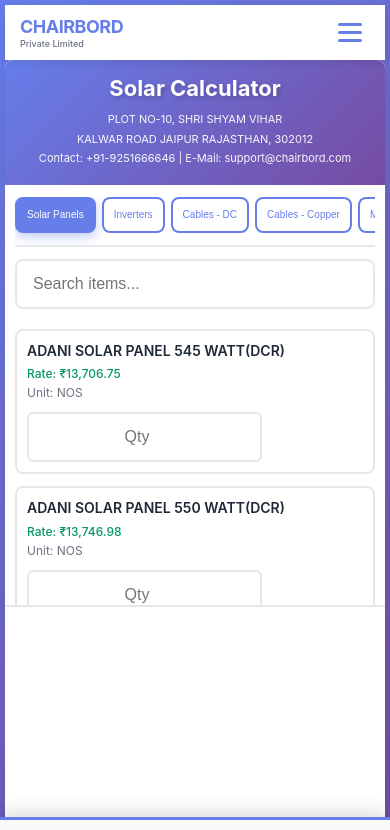
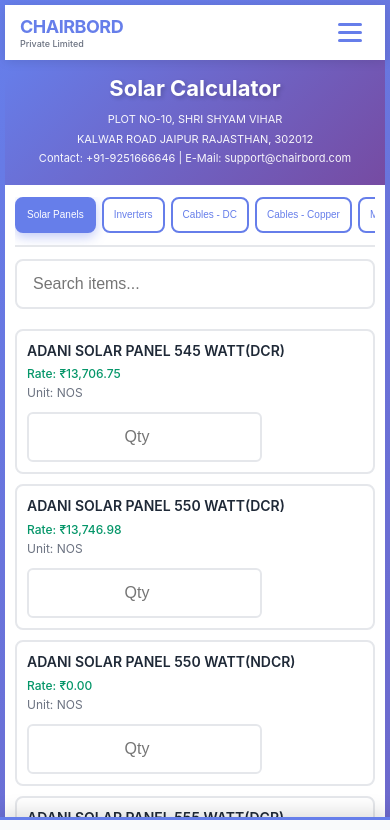
Before and after one commit to AMAN28082001/totalcalculator, a Next.js app: page / in a window 390 px wide. Shown: the top 830 px of the page. Built offline with nearby package versions, Linux system fonts and the light colour scheme; sample sign-in values are in the browser's storage.

Commit message:
Remove floating cart button from mobile view and update styles for improved layout and responsiveness. Added background gradients to the calculator wrapper and adjusted overflow properties for various components.

```diff
--- a/app/globals.css
+++ b/app/globals.css
@@ -14,12 +14,24 @@
   min-height: 100vh;
   padding: 0;
   margin: 0;
+  overflow-x: hidden;
+}
+
+html {
+  background: linear-gradient(135deg, #667eea 0%, #764ba2 100%);
 }
 
 .calculator-wrapper {
   min-height: 100vh;
   display: flex;
   flex-direction: column;
+  background: linear-gradient(135deg, #667eea 0%, #764ba2 100%);
+}
+
+@media (max-width: 768px) {
+  .calculator-wrapper {
+    background: linear-gradient(135deg, #667eea 0%, #764ba2 100%);
+  }
 }
 
 /* Navbar Styles */
@@ -271,9 +283,10 @@
   background: white;
   border-radius: 0;
   box-shadow: 0 4px 20px rgba(0, 0, 0, 0.1);
-  overflow: hidden;
+  overflow: visible;
   display: flex;
   flex-direction: column;
+  min-height: calc(100vh - 80px);
 }
 
 @media (min-width: 769px) {
@@ -281,6 +294,17 @@
     margin: 20px auto;
     border-radius: 16px;
     box-shadow: 0 20px 60px rgba(0, 0, 0, 0.3);
+    min-height: auto;
+    overflow: hidden;
+  }
+}
+
+@media (max-width: 768px) {
+  .calculator-container {
+    min-height: auto;
+    border-radius: 0;
+    overflow: visible;
+    box-shadow: none;
   }
 }
 
@@ -480,12 +504,17 @@
   .main-content {
     grid-template-columns: 1fr;
     min-height: auto;
+    display: flex;
+    flex-direction: column;
   }
 }
 
 @media (max-width: 768px) {
   .main-content {
-    min-height: calc(100vh - 150px);
+    min-height: auto;
+    display: flex;
+    flex-direction: column;
+    overflow: visible;
   }
 }
 
@@ -500,14 +529,25 @@
   .selection-panel {
     border-right: none;
     border-bottom: 2px solid #e5e7eb;
-    max-height: 60vh;
-  }
-}
-
-@media (max-width: 640px) {
+    max-height: none;
+    overflow-y: visible;
+  }
+}
+
+@media (max-width: 768px) {
   .selection-panel {
     padding: 15px 12px;
-    max-height: 50vh;
+    max-height: none;
+    overflow-y: visible;
+    border-bottom: none;
+  }
+}
+
+@media (max-width: 640px) {
+  .selection-panel {
+    padding: 12px 10px;
+    max-height: none;
+    overflow-y: visible;
   }
 }
 
@@ -630,6 +670,15 @@
   display: flex;
   flex-direction: column;
   gap: 12px;
+  width: 100%;
+  overflow: visible;
+}
+
+@media (max-width: 768px) {
+  .items-list {
+    gap: 10px;
+    padding-bottom: 20px;
+  }
 }
 
 .item-card {
@@ -641,6 +690,19 @@
   border-radius: 8px;
   transition: all 0.3s ease;
   background: white;
+  width: 100%;
+  box-sizing: border-box;
+}
+
+@media (max-width: 768px) {
+  .item-card {
+    padding: 14px;
+    flex-direction: column;
+    align-items: flex-start;
+    gap: 12px;
+    width: 100%;
+    margin-bottom: 0;
+  }
 }
 
 @media (max-width: 640px) {
@@ -1424,89 +1486,4 @@
   }
 }
 
-/* Floating Cart Button for Mobile */
-.floating-cart-button {
-  display: none;
-  position: fixed;
-  bottom: 20px;
-  right: 20px;
-  background: linear-gradient(135deg, #667eea 0%, #764ba2 100%);
-  color: white;
-  border: none;
-  border-radius: 50px;
-  padding: 16px 24px;
-  font-size: 18px;
-  font-weight: 600;
-  cursor: pointer;
-  box-shadow: 0 8px 24px rgba(102, 126, 234, 0.4);
-  z-index: 998;
-  align-items: center;
-  gap: 10px;
-  transition: all 0.3s ease;
-  touch-action: manipulation;
-  -webkit-tap-highlight-color: transparent;
-  animation: slideUp 0.3s ease;
-}
-
-@media (max-width: 768px) {
-  .floating-cart-button {
-    display: flex;
-  }
-}
-
-@keyframes slideUp {
-  from {
-    transform: translateY(100px);
-    opacity: 0;
-  }
-  to {
-    transform: translateY(0);
-    opacity: 1;
-  }
-}
-
-.floating-cart-button:hover {
-  transform: translateY(-2px);
-  box-shadow: 0 12px 32px rgba(102, 126, 234, 0.5);
-}
-
-.floating-cart-button:active {
-  transform: translateY(0);
-}
-
-.floating-cart-badge {
-  background: #ef4444;
-  color: white;
-  border-radius: 50%;
-  width: 24px;
-  height: 24px;
-  display: flex;
-  align-items: center;
-  justify-content: center;
-  font-size: 12px;
-  font-weight: 700;
-  border: 2px solid white;
-}
-
-.floating-cart-text {
-  font-size: 16px;
-}
-
-@media (min-width: 769px) {
-  .floating-cart-button {
-    display: none !important;
-  }
-}
-
-@media (max-width: 480px) {
-  .floating-cart-button {
-    bottom: 15px;
-    right: 15px;
-    padding: 14px 20px;
-    font-size: 16px;
-  }
-
-  .floating-cart-text {
-    font-size: 14px;
-  }
-}
+/* Floating Cart Button removed - not needed in mobile view */
--- a/components/Calculator.tsx
+++ b/components/Calculator.tsx
@@ -570,17 +570,6 @@
         </div>
       </div>
 
-      {/* Floating Cart Button for Mobile */}
-      {selectedItems.length > 0 && !isCartOpen && (
-        <button
-          className="floating-cart-button"
-          onClick={() => setIsCartOpen(true)}
-        >
-          🛒
-          <span className="floating-cart-badge">{selectedItems.length}</span>
-          <span className="floating-cart-text">View Cart</span>
-        </button>
-      )}
       </div>
     </div>
   );
```
